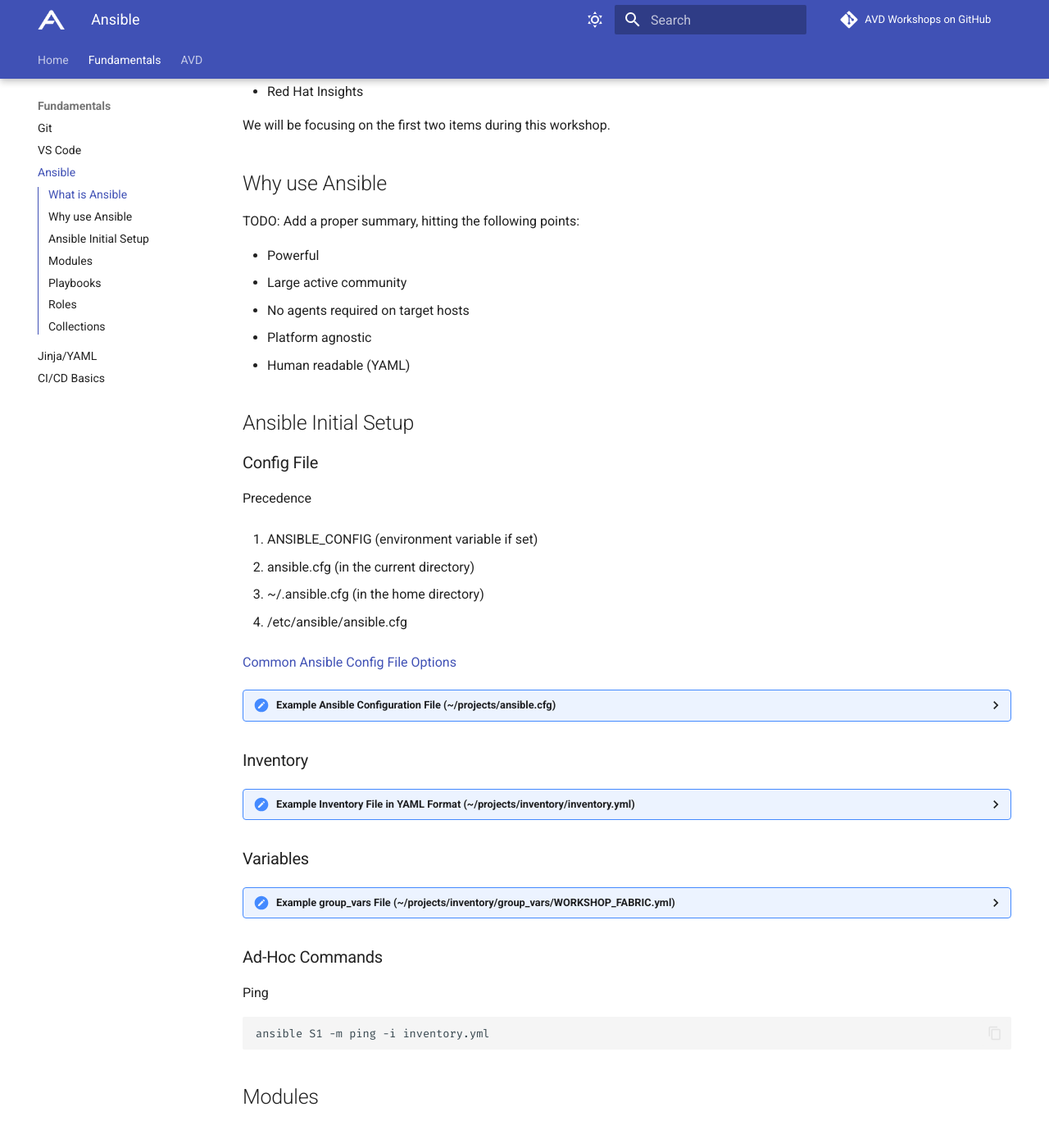
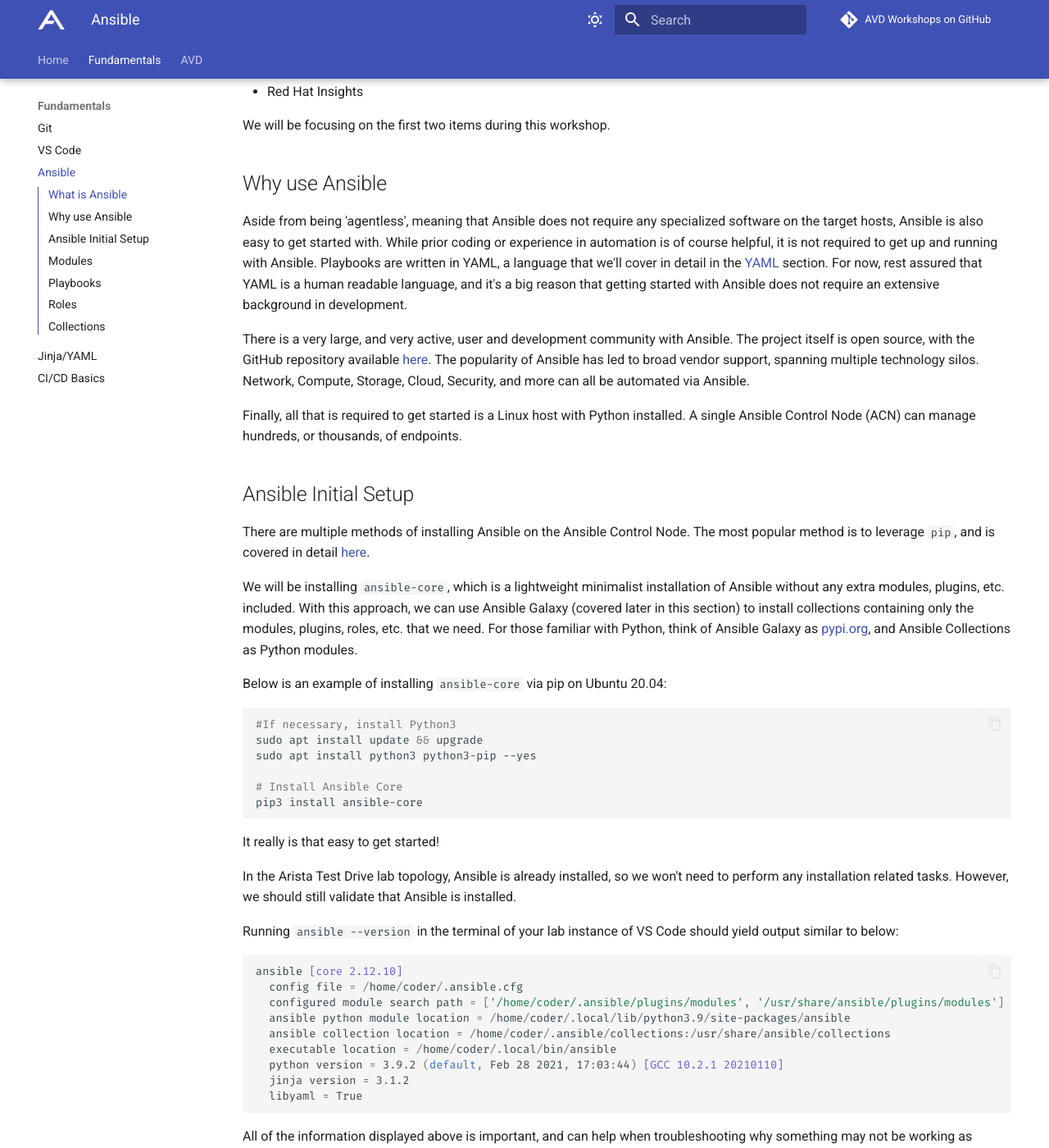
Before and after one commit to aristanetworks/avd-workshops, an MkDocs documentation site: the page built from workshops/ansible.md, in a window 1280 px wide and 1400 px high, scrolled down 596 px. Shown: the whole window at 82% size. Built offline with MkDocs 1.6.1 and Material for MkDocs 9.7.7, drawn with Linux system fonts in a browser that asks for light colours; comment, search, counter and statistics services are not loaded; some of the changed text lies outside the part shown.

Commit message:
more ansible section updates

````diff
--- a/workshops/ansible.md
+++ b/workshops/ansible.md
@@ -16,17 +16,52 @@
 
 ## Why use Ansible
 
-TODO: Add a proper summary, hitting the following points:
+Aside from being 'agentless', meaning that Ansible does not require any specialized software on the target hosts, Ansible is also easy to get started with. While prior coding or experience in automation is of course helpful, it is not required to get up and running with Ansible. Playbooks are written in YAML, a language that we'll cover in detail in the [YAML](jinja-yaml.md "Jinja and YAML") section. For now, rest assured that YAML is a human readable language, and it's a big reason that getting started with Ansible does not require an extensive background in development.
 
-- Powerful
-- Large active community
-- No agents required on target hosts
-- Platform agnostic
-- Human readable (YAML)
+There is a very large, and very active, user and development community with Ansible. The project itself is open source, with the GitHub repository available [here](https://github.com/ansible/ansible "Ansible on GitHub"). The popularity of Ansible has led to broad vendor support, spanning multiple technology silos. Network, Compute, Storage, Cloud, Security, and more can all be automated via Ansible.
+
+Finally, all that is required to get started is a Linux host with Python installed. A single Ansible Control Node (ACN) can manage hundreds, or thousands, of endpoints.
 
 ## Ansible Initial Setup
 
+There are multiple methods of installing Ansible on the Ansible Control Node. The most popular method is to leverage `pip`, and is covered in detail [here](https://docs.ansible.com/ansible/latest/installation_guide/intro_installation.html "Ansible Installation Documentation").
+
+We will be installing `ansible-core`, which is a lightweight minimalist installation of Ansible without any extra modules, plugins, etc. included. With this approach, we can use Ansible Galaxy (covered later in this section) to install collections containing only the modules, plugins, roles, etc. that we need. For those familiar with Python, think of Ansible Galaxy as [pypi.org](https://pypi.org "Python Packge Index"), and Ansible Collections as Python modules.
+
+Below is an example of installing `ansible-core` via pip on Ubuntu 20.04:
+
+```bash
+#If necessary, install Python3
+sudo apt install update && upgrade
+sudo apt install python3 python3-pip --yes
+
+# Install Ansible Core
+pip3 install ansible-core
+```
+
+It really is that easy to get started!
+
+In the Arista Test Drive lab topology, Ansible is already installed, so we won't need to perform any installation related tasks. However, we should still validate that Ansible is installed.
+
+Running `ansible --version` in the terminal of your lab instance of VS Code should yield output similar to below:
+
+```powershell
+ansible [core 2.12.10]
+  config file = /home/coder/.ansible.cfg
+  configured module search path = ['/home/coder/.ansible/plugins/modules', '/usr/share/ansible/plugins/modules']
+  ansible python module location = /home/coder/.local/lib/python3.9/site-packages/ansible
+  ansible collection location = /home/coder/.ansible/collections:/usr/share/ansible/collections
+  executable location = /home/coder/.local/bin/ansible
+  python version = 3.9.2 (default, Feb 28 2021, 17:03:44) [GCC 10.2.1 20210110]
+  jinja version = 3.1.2
+  libyaml = True
+```
+
+All of the information displayed above is important, and can help when troubleshooting why something may not be working as expected when working with Ansible. For now, we are going to focus on the Ansible configuration file, which defined above via the `config file` parameter.
+
 ### Config File
+
+The Ansible configuration file is where we set environment variables for our Ansible project(s). There are many variables that can be set in this file, and the most common ones are documented [here](https://docs.ansible.com/ansible/latest/reference_appendices/config.html#common-options "Common Ansible Configuration File Options").
 
 Precedence
 
@@ -37,8 +72,6 @@
 3. ~/.ansible.cfg (in the home directory)
 
 4. /etc/ansible/ansible.cfg
-
-[Common Ansible Config File Options](https://docs.ansible.com/ansible/latest/reference_appendices/config.html#common-options "Ansible Documentation")
 
 ??? eos-config annotate "Example Ansible Configuration File (~/projects/ansible.cfg)"
     ```apache
@@ -156,7 +189,9 @@
 
 Ping
 
-    ansible S1 -m ping -i inventory.yml
+```bash
+ansible S1 -m ping -i inventory.yml
+```
 
 ## Modules
 
````
